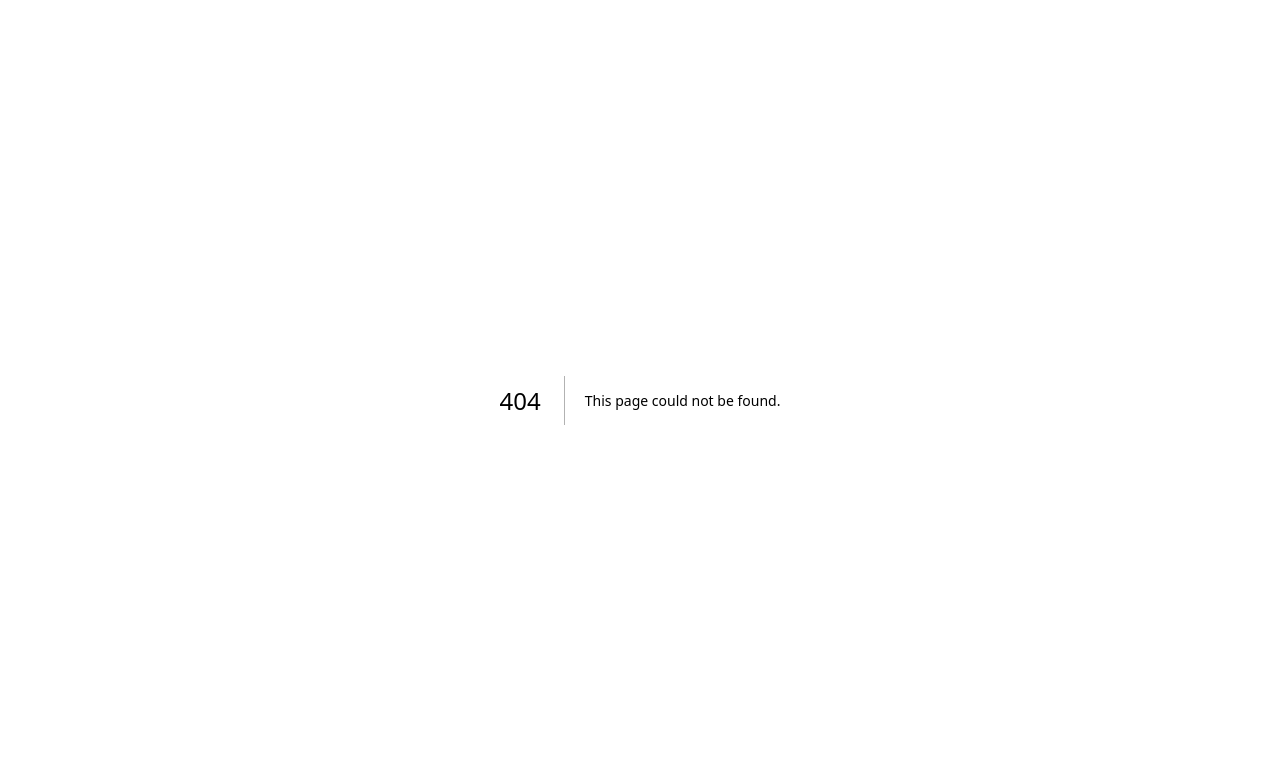
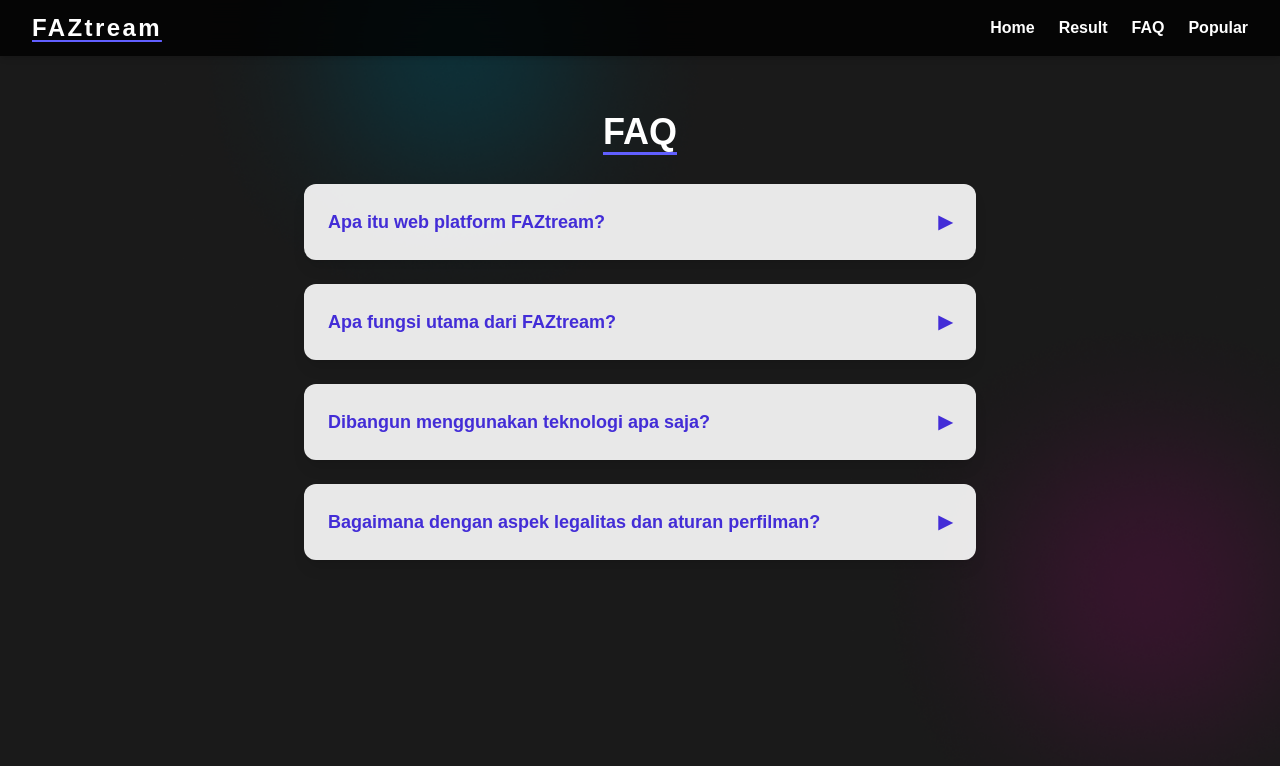
Before and after one commit to nasswcksn/FAZtream, a Next.js app in the folder frontend_test/: page /faq in a window 1280 px wide. Before the commit this address had no page. Shown: the top 766 px of the page. Built offline with nearby package versions, Linux system fonts and the light colour scheme.

Commit message:
adding FAQ page

```diff
--- /dev/null
+++ b/frontend_test/src/app/faq/page.js
@@ -0,0 +1,67 @@
+"use client";
+import { useState } from "react";
+import Link from "next/link";
+
+const faqData = [
+  {
+    question: "Apa itu web platform FAZtream?",
+    answer:
+      "FAZtream adalah sebuah platform web yang menyediakan layanan rekomendasi film berbasis konten, membantu pengguna menemukan film sesuai minat mereka secara cepat dan mudah.",
+  },
+  {
+    question: "Apa fungsi utama dari FAZtream?",
+    answer:
+      "Fungsi utama FAZtream adalah memberikan rekomendasi film yang relevan berdasarkan input atau preferensi pengguna, sehingga pengalaman mencari film menjadi lebih efisien dan personal.",
+  },
+  {
+    question: "Dibangun menggunakan teknologi apa saja?",
+    answer:
+      "FAZtream dibangun menggunakan Next.js (React) untuk frontend, FastAPI untuk backend, PostgreSQL untuk database, serta Tailwind CSS untuk styling dan RapidFuzz untuk pencocokan judul.",
+  },
+  {
+    question: "Bagaimana dengan aspek legalitas dan aturan perfilman?",
+    answer:
+      "Kami menyadari bahwa industri film memiliki aturan dan regulasi tersendiri. Platform ini dibuat sebagai sarana edukasi dan eksperimen teknologi, bukan untuk tujuan komersial atau distribusi ilegal. Penggunaan data film hanya untuk kebutuhan pembelajaran dan pengembangan teknologi rekomendasi.",
+  },
+];
+
+export default function FAQPage() {
+  const [openIdx, setOpenIdx] = useState(null);
+
+  const handleToggle = (idx) => {
+    setOpenIdx(openIdx === idx ? null : idx);
+  };
+
+  return (
+    <div className="min-h-screen bg-transparent flex flex-col items-center pt-20">
+      <nav className="fixed top-0 left-0 w-full z-30 bg-black/80 backdrop-blur-md shadow-md flex items-center justify-between px-8 py-3">
+        <Link href="/" className="text-2xl font-extrabold tracking-widest text-white underline underline-offset-4 decoration-indigo-500">FAZtream</Link>
+        <div className="flex gap-6">
+          <Link href="/" className="text-white font-semibold relative transition-colors duration-200 hover:text-indigo-400 after:content-[''] after:block after:w-0 after:h-0.5 after:bg-indigo-400 after:transition-all after:duration-300 hover:after:w-full after:absolute after:left-0 after:-bottom-1">Home</Link>
+          <Link href="/result" className="text-white font-semibold relative transition-colors duration-200 hover:text-indigo-400 after:content-[''] after:block after:w-0 after:h-0.5 after:bg-indigo-400 after:transition-all after:duration-300 hover:after:w-full after:absolute after:left-0 after:-bottom-1">Result</Link>
+          <Link href="/faq" className="text-white font-semibold relative transition-colors duration-200 hover:text-indigo-400 after:content-[''] after:block after:w-0 after:h-0.5 after:bg-indigo-400 after:transition-all after:duration-300 hover:after:w-full after:absolute after:left-0 after:-bottom-1">FAQ</Link>
+          <Link href="/popular" className="text-white font-semibold relative transition-colors duration-200 hover:text-indigo-400 after:content-[''] after:block after:w-0 after:h-0.5 after:bg-indigo-400 after:transition-all after:duration-300 hover:after:w-full after:absolute after:left-0 after:-bottom-1">Popular</Link>
+        </div>
+      </nav>
+      <h1 className="text-white text-4xl font-extrabold mt-8 mb-8 underline underline-offset-8 decoration-indigo-500">FAQ</h1>
+      <div className="w-full max-w-2xl space-y-6">
+        {faqData.map((item, idx) => (
+          <div key={idx} className="bg-white/90 rounded-xl shadow-lg p-6">
+            <button
+              className="w-full text-left text-lg font-bold text-indigo-700 flex justify-between items-center focus:outline-none"
+              onClick={() => handleToggle(idx)}
+            >
+              {item.question}
+              <span className={`ml-2 transition-transform duration-300 ${openIdx === idx ? "rotate-90" : "rotate-0"}`}>▶</span>
+            </button>
+            <div
+              className={`overflow-hidden transition-all duration-500 ${openIdx === idx ? "max-h-40 opacity-100 mt-4" : "max-h-0 opacity-0 mt-0"}`}
+            >
+              <p className="text-gray-800 text-base">{item.answer}</p>
+            </div>
+          </div>
+        ))}
+      </div>
+    </div>
+  );
+}
```
